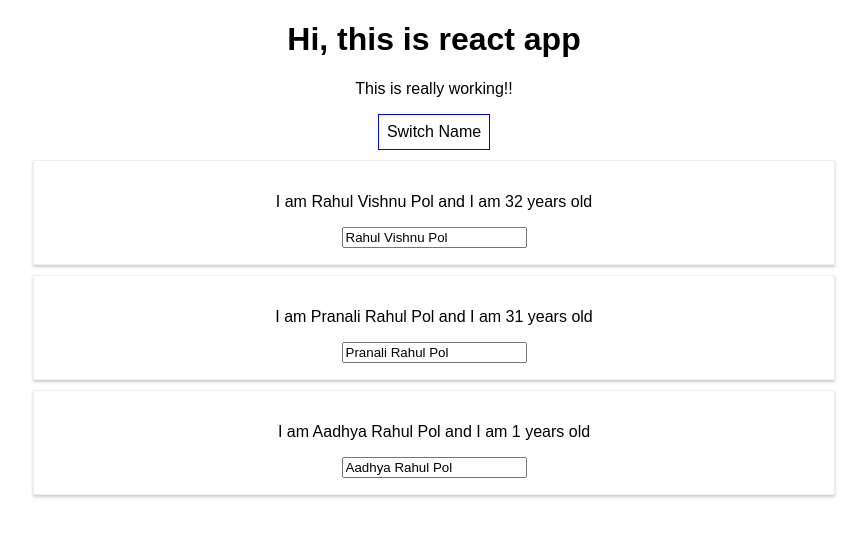
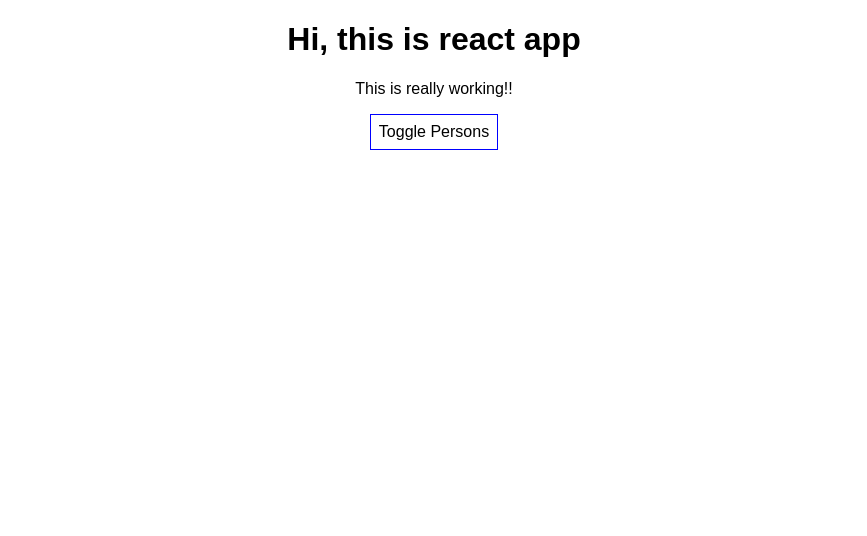
Before and after one commit to RahulPol/react-complete-guide, a React (Create React App) app in the folder project/react-complete-guide/: page / in a window 1280 px wide. Shown: the top 536 px of the page, without its empty margins (206-1073 px from the left). Built offline with nearby package versions, Linux system fonts and the light colour scheme.

Commit message:
Section-4-Commit-1 Render content conditionally

```diff
--- a/project/react-complete-guide/src/App.js
+++ b/project/react-complete-guide/src/App.js
@@ -11,6 +11,7 @@ class App extends Component {
       { name: "Aadhya Rahul Pol", age: 1 },
     ],
     otherState: "other state value",
+    showPersons: false,
   };
 
   switchNameHandler = (newName) => {
@@ -34,11 +35,15 @@ class App extends Component {
   };
 
   style = {
-    "background-color": "white",
+    backgroundColor: "white",
     font: "inherit",
     border: "1px solid blue",
     padding: "8px",
     cursor: "pointer",
+  };
+
+  togglePersonsHandler = () => {
+    this.setState({ showPersons: !this.state.showPersons });
   };
 
   render() {
@@ -46,17 +51,12 @@ class App extends Component {
       <div className="App">
         <h1>Hi, this is react app</h1>
         <p>This is really working!!</p>
-        <button
-          style={this.style}
-          onClick={this.switchNameHandler.bind(this, "Rahul V. Pol")}
-        >
-          Switch Name
+        <button style={this.style} onClick={this.togglePersonsHandler}>
+          Toggle Persons
         </button>
 
-        {/* Ok! I have passed the method reference that will update the state of
-        parent component but the method reference takes static name what if I
-        want to update dynamically from my child component */}
-
+        {this.state.showPersons ? (
+          <div>
             <Person
               name={this.state.persons[0].name}
               age={this.state.persons[0].age}
@@ -72,6 +72,8 @@ class App extends Component {
               age={this.state.persons[2].age}
             />
           </div>
+        ) : null}
+      </div>
     );
   }
 }
```
Lines whose indentation alone changed are shown as unchanged.
